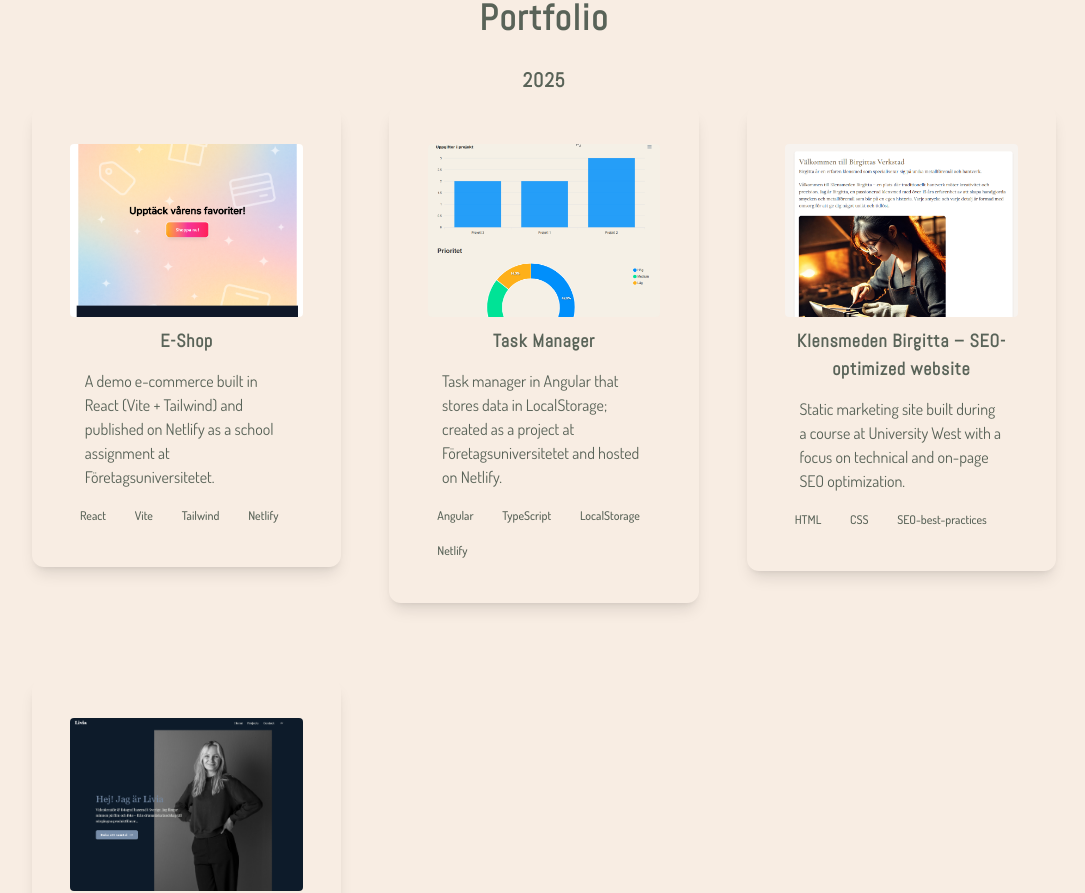
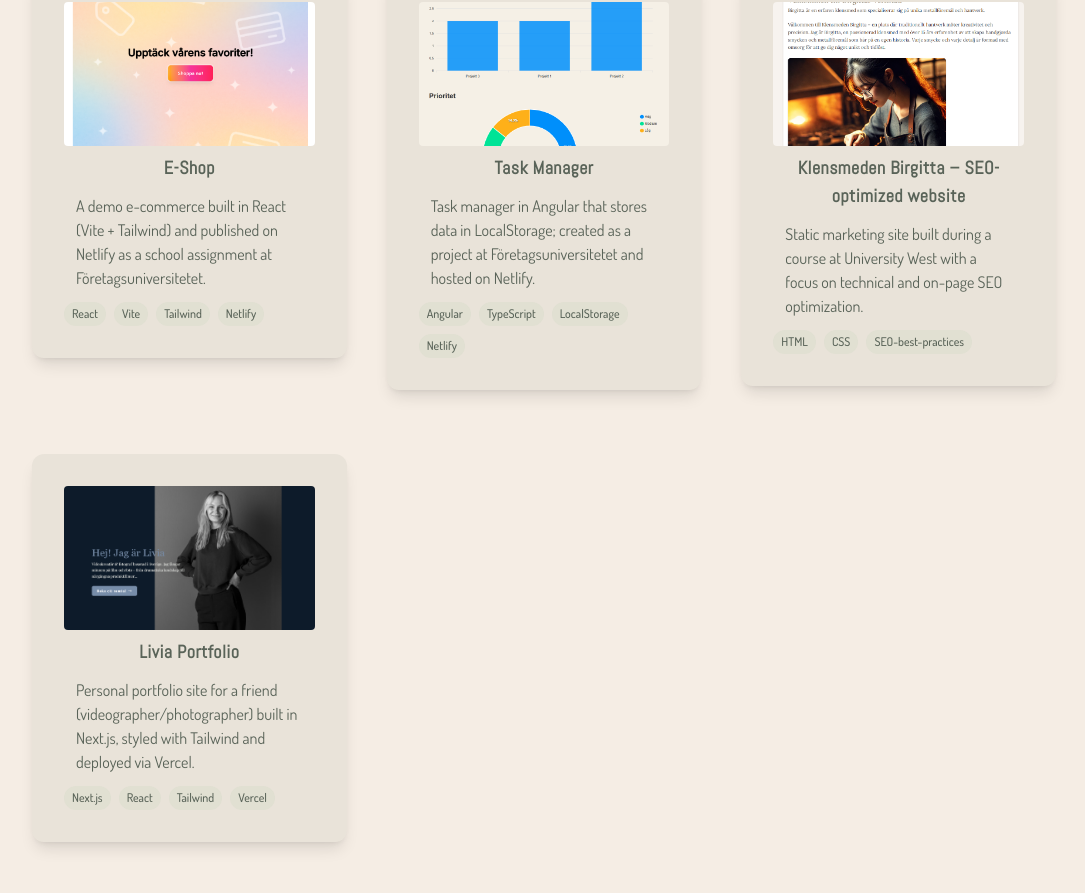
Before and after one commit to MarcusGronna/marcus-portfolio, a Next.js app: page / in a window 1280 px wide. Shown: the part 835-1728 px from the top of the page, without its empty margins (96-1181 px from the left). Built offline with nearby package versions, Linux system fonts and the light colour scheme.

Commit message:
`refactor: migrate to Tailwind v4 CSS-first, drop old config & clean globals.css`

```diff
--- a/src/app/about/page.tsx
+++ b/src/app/about/page.tsx
@@ -14,7 +14,7 @@ export default function AboutPage() {
   const { lang } = useLang();
   return (
     <section className="max-w-2xl py-8 px-2 sm:px-4 mb-12">
-      <h2 className="text-4xl font-bold mb-8">{texts.title[lang]}</h2>
+      <h2 className="text-2xl font-bold mb-6">{texts.title[lang]}</h2>
       <PortraitFrame small />
       <div className="mt-8">
         <p className="text-base sm:text-lg">{texts.intro[lang]}</p>
--- a/src/app/globals.css
+++ b/src/app/globals.css
@@ -1,157 +1,56 @@
+/* --- Tailwind v4 base --------------------------------------- */
 @import "tailwindcss";
 
+/* --- Design-tokens med @theme ------------------------------- */
+@theme {
+  /* Färger */
+  --color-brand-600: #7d8678;
+  --color-brand-700: #6f786b;
+  --color-surface-50: #f5ede4;
+  --color-accent-400: #bdd2b6;
+  --color-accent-300: #a2b29f;
+  --color-ink-900:   #596358;
 
-
-/* Font- och färgvariabler */
-:root {
-  --font-heading: 'Abel', Arial, Helvetica, sans-serif;
-  --font-body: 'Dosis', Arial, Helvetica, sans-serif;
-  --brand-600: #798777;   /* Primär grön */
-  --surface-50: #F8EDE3;  /* Ljus bakgrund */
-  --accent-400: #BDD2B6;  /* Sekundär grön */
-  --accent-300: #A2B29F;  /* Dämpad grön */
-  --ink-900:   #596358;   /* Mörk text */
-  --spacing: .3rem;
+  /* Typsnitt */
+  --font-heading: "Abel", Arial, Helvetica, sans-serif;
+  --font-body:    "Dosis", Arial, Helvetica, sans-serif;
 }
 
-@media (prefers-color-scheme: dark) {
-  :root {
-    --background: #0a0a0a;
-    --foreground: #ededed;
-  }
+/* --- Baslayout & typografi --------------------------------- */
+body {
+  @apply min-h-screen antialiased bg-surface-50 text-ink-900 font-body m-0 p-0;
 }
 
-body {
-  font-family: var(--font-body);
-  color: var(--ink-900);
-  background-color: var(--surface-50);
-  min-height: 100vh;
-  margin: 0;
-  padding: 0;
+h1, h2, h3, h4, h5, h6 {
+  font-family: var(--font-heading);
+  @apply font-bold tracking-wide;
 }
 
-/* Tailwind custom färger via CSS-variabler */
-@layer base {
-  .bg-brand-600 { background-color: var(--brand-600) !important; }
-  .bg-surface-50 { background-color: var(--surface-50) !important; }
-  .bg-accent-400 { background-color: var(--accent-400) !important; }
-  .bg-accent-300 { background-color: var(--accent-300) !important; }
-  .text-brand-600 { color: var(--brand-600) !important; }
-  .text-surface-50 { color: var(--surface-50) !important; }
-  .text-accent-400 { color: var(--accent-400) !important; }
-  .text-accent-300 { color: var(--accent-300) !important; }
-  .text-ink-900 { color: var(--ink-900) !important; }
-  .ring-brand-600 { --tw-ring-color: var(--brand-600) !important; }
-  .ring-accent-400 { --tw-ring-color: var(--accent-400) !important; }
-  .ring-accent-300 { --tw-ring-color: var(--accent-300) !important; }
+h1 {@apply text-4xl mb-8;}
+h2 {@apply text-3xl mb-6;}
+h3 {@apply text-xl mb-3;}
+
+/* --- Sektioner & container --------------------------------- */
+section {@apply mb-20;}
+main   {@apply container mx-auto px-6 lg:px-8 flex flex-col;}
+
+/* --- Buttons exempel --------------------------------------- */
+.btn {
+  @apply px-4 py-2 rounded-md font-semibold bg-brand-600 text-surface-50 hover:bg-brand-700 transition-colors;
 }
 
-/* Smooth anchor scroll och offset för sticky nav */
-html {
-  scroll-behavior: smooth;
+/* --- Scrollbar (webkit) ------------------------------------ */
+::-webkit-scrollbar        { width: 12px;  background: var(--color-surface-50); }
+::-webkit-scrollbar-thumb  { background: var(--color-brand-600); border-radius: 6px; border: 2px solid var(--color-surface-50); }
+::-webkit-scrollbar-thumb:hover { background: var(--color-accent-400); }
+html { scrollbar-width: thin; scrollbar-color: var(--color-brand-600) var(--color-surface-50); }
+
+/* --- Smooth anchor scroll ---------------------------------- */
+html       { scroll-behavior: smooth; }
+section[id]{ scroll-margin-top: 5rem; }
+
+/* --- Mobiljusteringar -------------------------------------- */
+@media (max-width: 640px) {
+  h1, h2, h3, h4 {@apply text-xl leading-snug;}
+  main, section {@apply px-2;}
 }
-section[id] {
-  scroll-margin-top: 5rem;
-}
-
-/* Anpassad scrollbar för hela sidan */
-::-webkit-scrollbar {
-  width: 12px;
-  background: var(--surface-50);
-}
-
-::-webkit-scrollbar-thumb {
-  background: var(--brand-600);
-  border-radius: 6px;
-  border: 2px solid var(--surface-50);
-}
-
-::-webkit-scrollbar-thumb:hover {
-  background: var(--accent-400);
-}
-
-::-webkit-scrollbar-corner {
-  background: var(--surface-50);
-}
-
-/* Firefox */
-html {
-  scrollbar-width: thin;
-  scrollbar-color: var(--brand-600) var(--surface-50);
-}
-
-.btn {
-  @apply px-4 py-2 rounded-md font-semibold;
-}
-
-
-
-
-section {
-  margin-bottom: 5rem;
-}
-h1, h2, h3, h4, h5, h6 {
-  font-family: var(--font-heading);
-  letter-spacing: .04em;
-  font-weight: bold;
-}
-h1 {
-  font-size: 3rem;
-  margin-bottom: 2rem;
-}
-h2 {
-  font-size: 2.25rem;
-  margin-bottom: 1.5rem;
-}
-h3 {
-  font-size: 1.25rem;
-  margin-bottom: 0.75rem;
-}
-
-footer {
-  margin-top: 1rem;
-  padding: 2rem 0;
-  text-align: center;
-  font-size: 1rem;
-}
-
-/* Extra mobilanpassning */
-@media (max-width: 640px) {
-  h1, h2, h3, h4 {
-    font-size: 1.25rem !important;
-    line-height: 1.4 !important;
-  }
-  section, main, .container {
-    padding-left: 0.5rem !important;
-    padding-right: 0.5rem !important;
-  }
-  .text-4xl { font-size: 2rem !important; }
-  .text-2xl { font-size: 1.5rem !important; }
-  .text-xl { font-size: 1.25rem !important; }
-}
-
-/* Anpassad scrollbar för hela sidan */
-::-webkit-scrollbar {
-  width: 12px;
-  background: var(--surface-50);
-}
-
-::-webkit-scrollbar-thumb {
-  background: var(--brand-600);
-  border-radius: 6px;
-  border: 2px solid var(--surface-50);
-}
-
-::-webkit-scrollbar-thumb:hover {
-  background: var(--accent-400);
-}
-
-::-webkit-scrollbar-corner {
-  background: var(--surface-50);
-}
-
-/* Firefox */
-html {
-  scrollbar-width: thin;
-  scrollbar-color: var(--brand-600) var(--surface-50);
-}
--- a/tailwind.config.ts
+++ /dev/null
@@ -1,26 +0,0 @@
-import type { Config } from "tailwindcss";
-import aspectRatio from "@tailwindcss/aspect-ratio"; // håller bildformatet :contentReference[oaicite:1]{index=1}
-import lineClamp from "@tailwindcss/line-clamp"; // rad-klamp :contentReference[oaicite:2]{index=2}
-
-const config: Config = {
-  // content: ["./src/**/*.{ts,tsx,mdx}"],
-  theme: {
-    theme: {
-      container: { center: true },
-    },
-    extend: {
-      colors: {
-        "brand-600": "#7d8678",
-        "brand-700": "#6f786b",
-        "surface-50": "#f5ede4",
-      },
-      fontFamily: {
-        heading: "var(--font-heading)",
-        body: "var(--font-body)",
-      },
-    },
-  },
-  plugins: [aspectRatio, lineClamp],
-};
-
-export default config;
```
